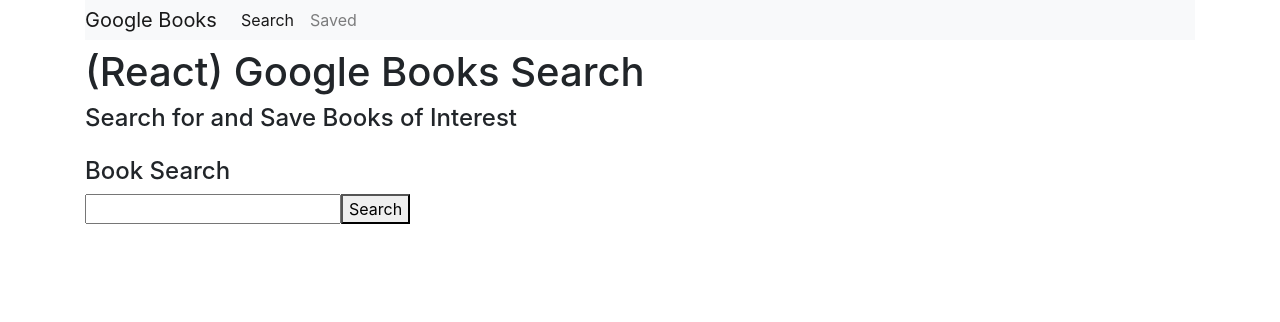
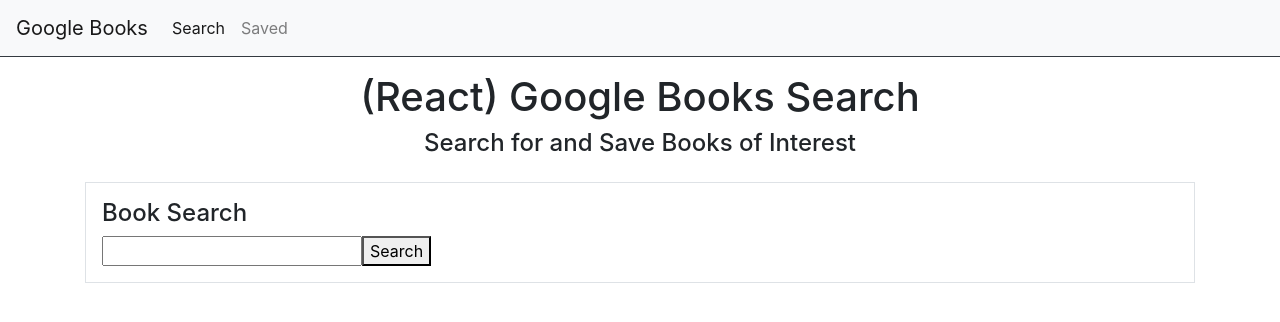
Before and after one commit to kyle074613/google-books-search, a React (Create React App) app in the folder client/: page / in a window 1280 px wide. Shown: the top 322 px of the page. Built offline with nearby package versions, Linux system fonts and the light colour scheme.

Commit message:
slight styling changes

```diff
--- a/client/src/App.js
+++ b/client/src/App.js
@@ -9,8 +9,9 @@
   return (
     <Router>
       <div className="wrapper">
+        <Navbar />
         <div className="container">
-          <Navbar />
+
           <Header />
           <Switch>
             <Route exact path={["/", "/search"]}>
--- a/client/src/components/Header/index.js
+++ b/client/src/components/Header/index.js
@@ -2,7 +2,7 @@
 
 function Header() {
     return (
-        <div className="row mb-3">
+        <div className="row my-3 text-center">
             <div className="col">
                 <h1>(React) Google Books Search</h1>
                 <h4>Search for and Save Books of Interest</h4>
--- a/client/src/components/Navbar/index.js
+++ b/client/src/components/Navbar/index.js
@@ -6,9 +6,7 @@
     const location = useLocation();
 
     return (
-        <div className="row mb-2">
-            <div className="col">
-                <nav className="navbar navbar-expand navbar-light bg-light p-0">
+        <nav className="navbar border-bottom border-dark navbar-expand navbar-light bg-light">
             <div className="navbar-brand">Google Books</div>
             <div className="collapse navbar-collapse" id="navbarNav">
                 <ul className="navbar-nav">
@@ -26,8 +24,6 @@
                 </ul>
             </div>
         </nav>
-            </div>
-        </div>
     )
 }
 
--- a/client/src/components/SearchBar/index.js
+++ b/client/src/components/SearchBar/index.js
@@ -2,7 +2,7 @@
 
 function SearchBar(props) {
     return (
-        <div className="mb-2">
+        <div className="border p-3 mb-2">
             <div className="row">
                 <div className="col">
                     <h4>Book Search</h4>
@@ -11,7 +11,7 @@
             <div className="row">
                 <div className="col">
                     <form className="search">
-                        <input onChange={props.onChange}></input>
+                        <input className="px-1" onChange={props.onChange}></input>
                         <button type="submit" onClick={props.handleFormSubmit}>Search</button>
                     </form>
                 </div>
```
Lines whose indentation alone changed are shown as unchanged.
